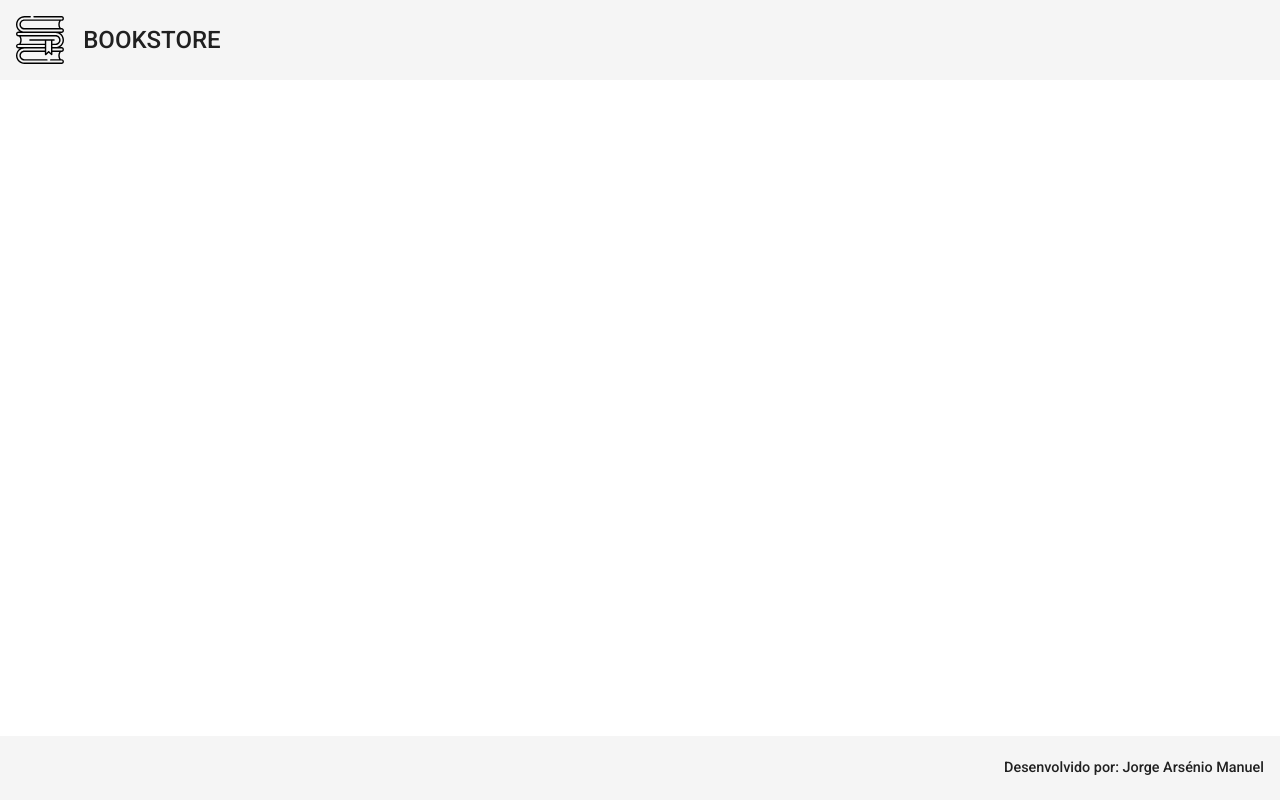
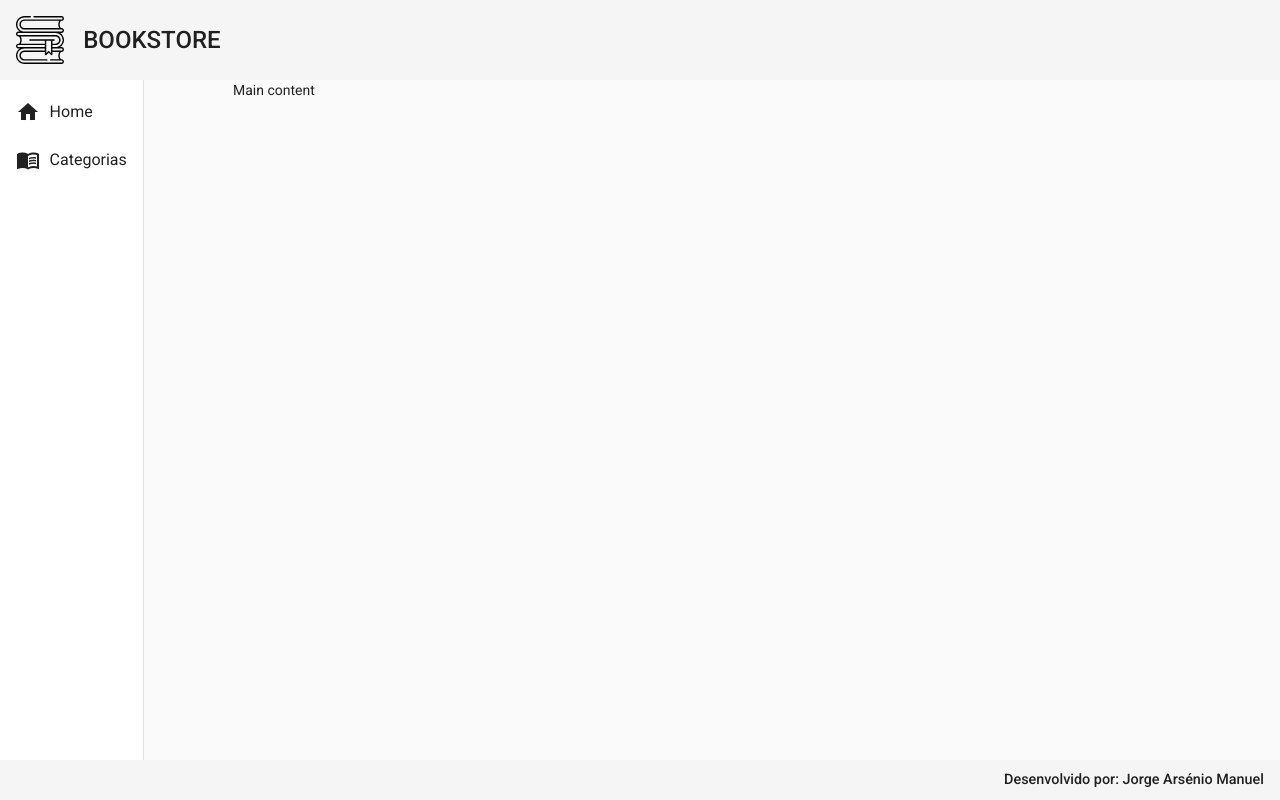
Before and after one commit to Jorge97-YZY/bookstore-front, an Angular app: page / in a window 1280 px wide. Built offline with nearby package versions, Linux system fonts and the light colour scheme.

Commit message:
Choose: criação do menu de navegação.

```diff
--- a/src/app/app.component.html
+++ b/src/app/app.component.html
@@ -1,3 +1,5 @@
 <app-header></app-header>
 
+<app-nav></app-nav>
+
 <app-footer></app-footer>
--- a/src/app/components/template/footer/footer.component.css
+++ b/src/app/components/template/footer/footer.component.css
@@ -3,4 +3,5 @@
     bottom: 0;
     justify-content: flex-end;
     font-size: 0.9rem;
+    height: 5%;
 }
--- /dev/null
+++ b/src/app/components/template/nav/nav.component.css
@@ -0,0 +1,6 @@
+.container{
+    height: 85%;
+}
+i{
+    padding-right: .6rem;
+}
--- /dev/null
+++ b/src/app/components/template/nav/nav.component.html
@@ -0,0 +1,22 @@
+<mat-drawer-container class="container">
+    <mat-drawer mode="side" opened>
+        <mat-nav-list>
+            <a>
+                <mat-list-item>
+                    <i class="material-icons">home</i>
+                    Home
+                </mat-list-item>
+            </a>
+
+            <a>
+                <mat-list-item>
+                    <i class="material-icons">menu_book</i>
+                    Categorias
+                </mat-list-item>
+            </a>
+        </mat-nav-list>
+    </mat-drawer>
+    <mat-drawer-content>
+        Main content
+    </mat-drawer-content>
+</mat-drawer-container>
--- /dev/null
+++ b/src/app/components/template/nav/nav.component.ts
@@ -0,0 +1,15 @@
+import { Component, OnInit } from '@angular/core';
+
+@Component({
+  selector: 'app-nav',
+  templateUrl: './nav.component.html',
+  styleUrls: ['./nav.component.css']
+})
+export class NavComponent implements OnInit {
+
+  constructor() { }
+
+  ngOnInit(): void {
+  }
+
+}
```
Also changed, not shown: src/app/app.module.ts (+16 -4 lines), src/assets/img/home.svg (added).
